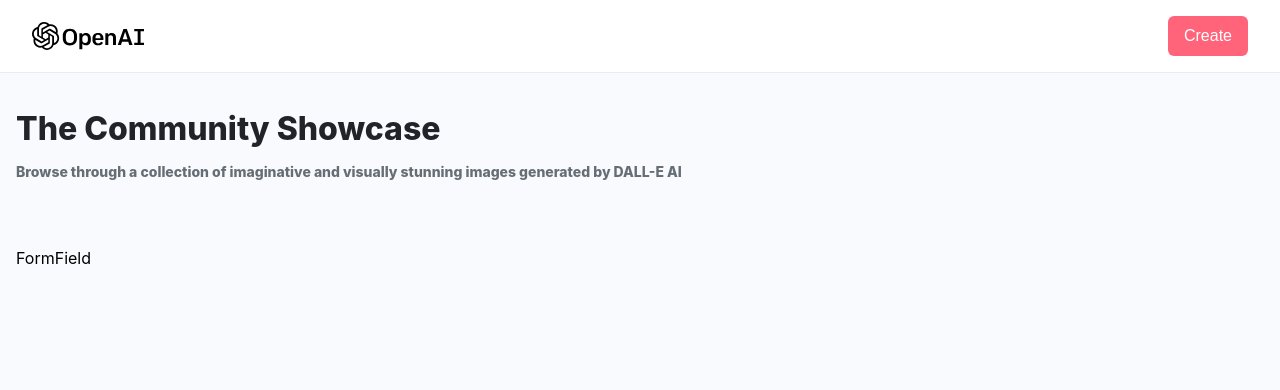
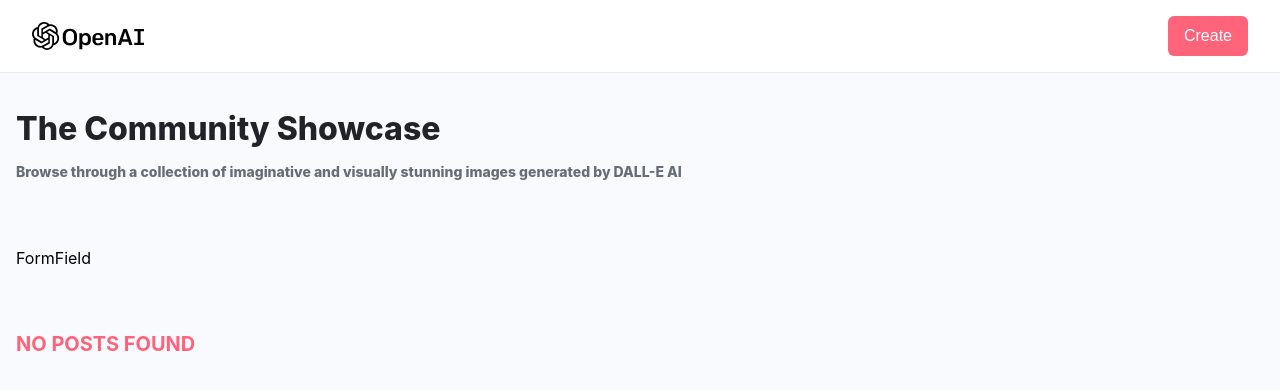
Before and after one commit to umesh2407/OG_AI_Image, a React (Vite) app in the folder client/: page / in a window 1280 px wide. Shown: the top 390 px of the page. Built offline with nearby package versions, Linux system fonts and the light colour scheme; a web font is replaced by a local one.

Commit message:
completed Home.jsx

```diff
--- a/client/src/pages/Home.jsx
+++ b/client/src/pages/Home.jsx
@@ -1,9 +1,21 @@
 import React, {useState, useEffect} from 'react'
 import {Loader, FormField, Card} from '../components'
+
+const RenderCards = ({data,title})=>{
+if(data?.length>0){
+  return data.map((post)=> <Card key={post._id} {...post}/>)
+}
+return (
+  <h2 className='mt-5 font-bold text-[#FF647B] text-xl uppercase'>
+{title}
+  </h2>
+)
+}
 
 const Home = () => {
   const [loading,setLoading] = useState(false);
   const [allPosts,setallPosts] = useState(null);
+  const [searchText, setSearchText] = useState('');
 
   return (
     <section className='max-w-7xl mx-auto'>
@@ -22,7 +34,27 @@
     {loading ? (
     <div className='flex justify-center items-center'>
     <Loader/>
-    </div>):(<></>)}
+    </div>):(<>
+      {searchText && (
+              <h2 className="font-medium text-[#666e75] text-xl mb-3">
+                Showing Resuls for <span className="text-[#222328]">{searchText}</span>:
+              </h2>
+            )}
+             <div className="grid lg:grid-cols-4 sm:grid-cols-3 xs:grid-cols-2 grid-cols-1 gap-3">
+             {searchText ? (
+                <RenderCards
+                  data={[]}
+                  title="No Search Results Found"
+                />
+              ) : (
+                <RenderCards
+                  data={[]}
+                  title="No Posts Found"
+                />
+              )}
+             </div>
+    </>
+    )}
     </div>
     </section>
   )
```
